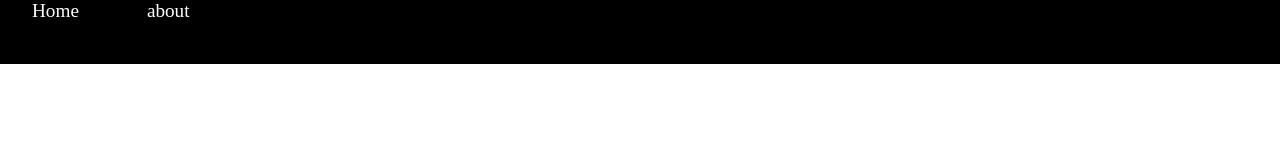
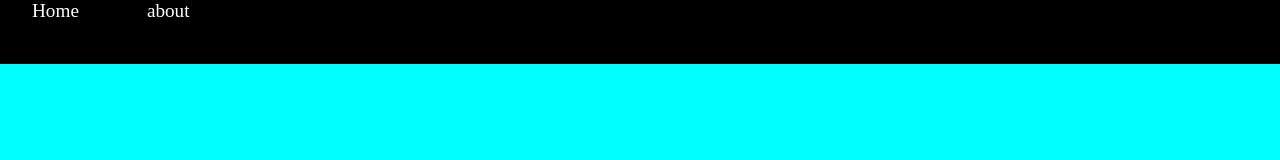
Before and after one commit to prajwal1207/prajwal, a plain HTML site: page index.html in a window 1280 px wide. Drawn offline with Linux system fonts and the light colour scheme.

Commit message:
feat-main

```diff
--- a/index.html
+++ b/index.html
@@ -26,6 +26,10 @@
         font-size: larger;
         margin: 2rem;
     }
+    main{
+        background-color: aqua;
+        height: 100vh;
+    }
 </style>
 
 <body>
@@ -35,6 +39,9 @@
             <li>about</li>
         </nav>
     </header>
+    <main>
+
+    </main>
 
 </body>
 
```
